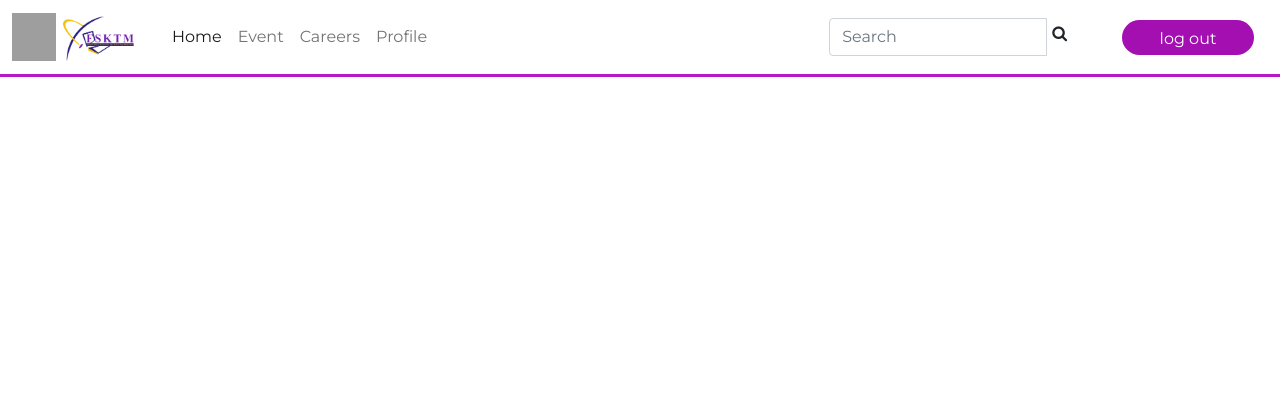
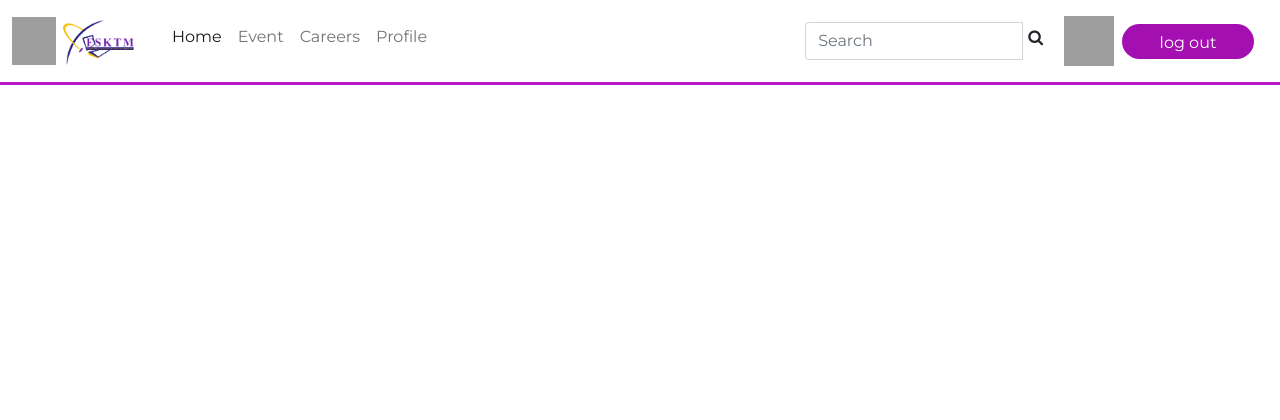
Before and after one commit to AfiqAmmar/Online-Alumni-System, a PHP site: page /navbarHome.html in a window 1280 px wide. Shown: the top 420 px of the page. Run offline with PHP 8.4, Linux system fonts and the light colour scheme; grey boxes are pictures that could not be loaded.

Commit message:
User Icon

```diff
--- a/navbar.css
+++ b/navbar.css
@@ -33,7 +33,6 @@ body{
     width: 132px;
     height: 35px;
     margin-right: 14px;
-    margin-left: 42px;
 }
 
 footer{
--- a/navbarHome.html
+++ b/navbarHome.html
@@ -13,12 +13,12 @@
 <body>
   <nav class="navbar sticky-top navbar-expand-md navbar-light justify-content-between">
       <div class="container-fluid">
-        <a class="navbar-brand" href="#"><img src="UM_Logo.png" alt="UM Logo" width="44" height="48"><img src="FSKTM_Logo.png" alt="FSKTM Logo" width="92" height="48"></a>
+        <a class="navbar-brand" href="#"><img src="image/UM_Logo.png" alt="UM Logo" width="44" height="48"><img src="image/FSKTM_Logo.png" alt="FSKTM Logo" width="92" height="48"></a>
         <button class="navbar-toggler" type="button" data-bs-toggle="collapse" data-bs-target="#navbarCollapse" aria-controls="navbarCollapse" aria-expanded="false" aria-label="Toggle navigation">
           <span class="navbar-toggler-icon"></span>
         </button>
         <div class="collapse navbar-collapse" id="navbarCollapse">
-            <ul class="navbar-nav me-auto mb-2 mb-md-0">
+            <ul class="navbar-nav me-auto mb-2">
                 <li class="nav-item">
                   <a class="nav-link active" aria-current="page" href="#">Home</a>
                 </li>
@@ -40,6 +40,11 @@
                 </div>
               </div>
             </form>
+            <ul class="navbar-nav">
+              <li class="nav-item">
+                <a class="nav-link" href="#"><img src="image/icon.png" alt="Profile Icon Image" height="50px" width="50px"></a>
+              </li>
+            </ul>
             <button class="btn btn-logout text-white">log out</button>
         </div>
       </div>
```
